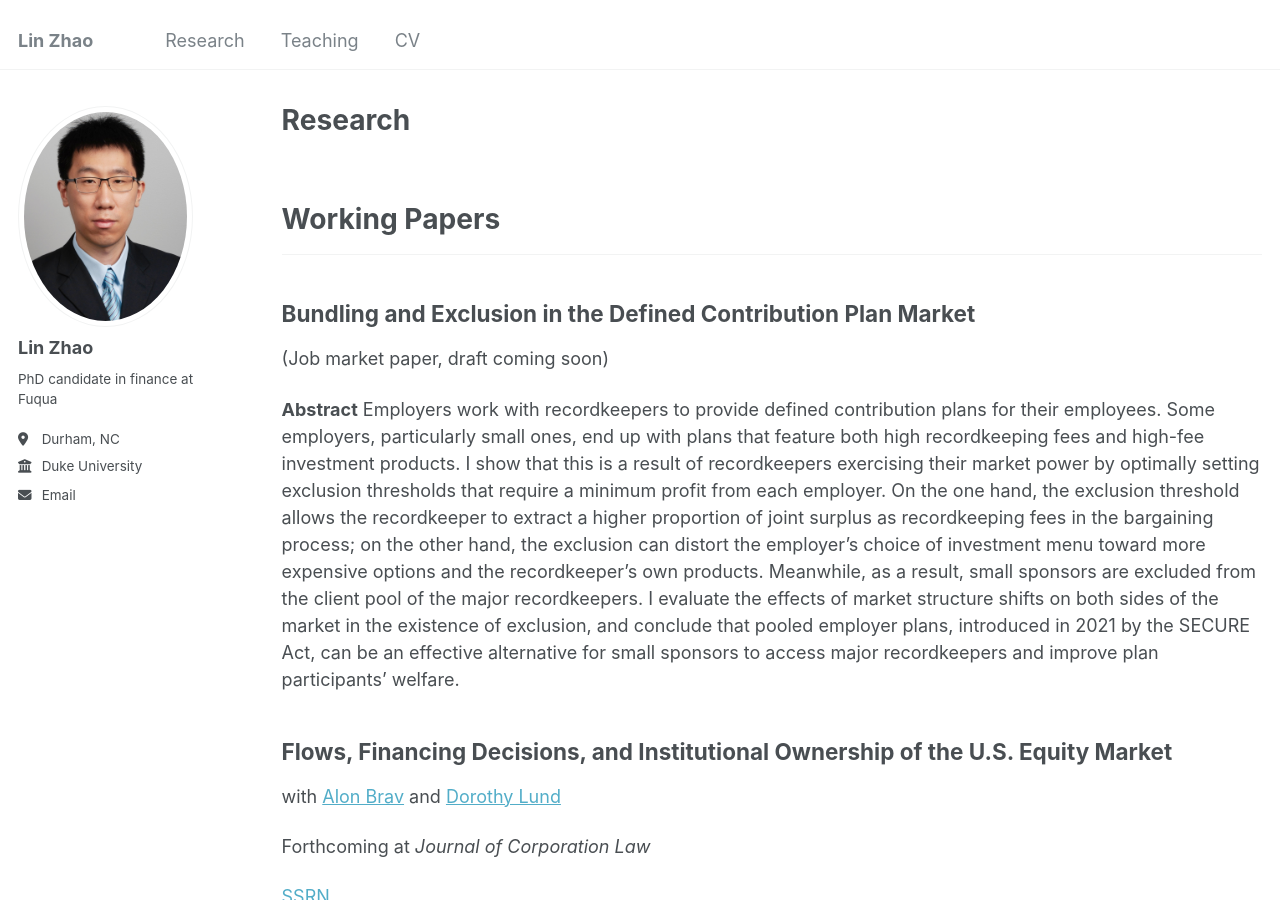
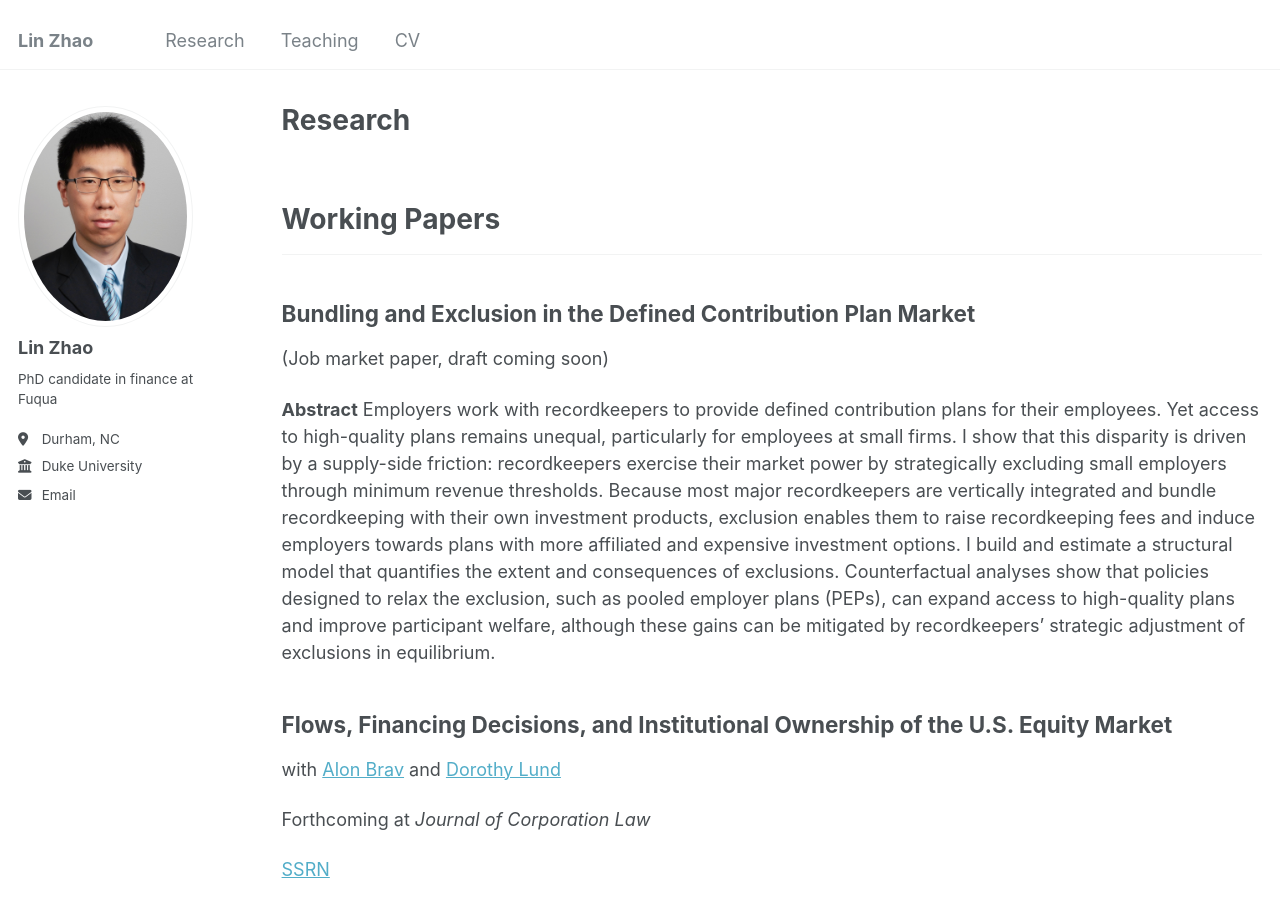
Before and after one commit to linzhao0351/linzhao0351.github.io, a Jekyll site: the page built from _pages/publications.md, in a window 1280 px wide and 900 px high. Built offline with Jekyll 4.4.1, drawn with Linux system fonts in a browser that asks for light colours.

Commit message:
Update abstract on defined contribution plans
Revised the abstract to highlight disparities in access to defined contribution plans for small employers and the implications of recordkeepers' market power.

```diff
--- a/_pages/publications.md
+++ b/_pages/publications.md
@@ -16,7 +16,7 @@ author_profile: true
 
 (Job market paper, draft coming soon)
 
-**Abstract** Employers work with recordkeepers to provide defined contribution plans for their employees. Some employers, particularly small ones, end up with plans that feature both high recordkeeping fees and high-fee investment products. I show that this is a result of recordkeepers exercising their market power by optimally setting exclusion thresholds that require a minimum profit from each employer. On the one hand, the exclusion threshold allows the recordkeeper to extract a higher proportion of joint surplus as recordkeeping fees in the bargaining process; on the other hand, the exclusion can distort the employer’s choice of investment menu toward more expensive options and the recordkeeper’s own products. Meanwhile, as a result, small sponsors are excluded from the client pool of the major recordkeepers. I evaluate the effects of market structure shifts on both sides of the market in the existence of exclusion, and conclude that pooled employer plans, introduced in 2021 by the SECURE Act, can be an effective alternative for small sponsors to access major recordkeepers and improve plan participants’ welfare.
+**Abstract** Employers work with recordkeepers to provide defined contribution plans for their employees. Yet access to high-quality plans remains unequal, particularly for employees at small firms. I show that this disparity is driven by a supply-side friction: recordkeepers exercise their market power by strategically excluding small employers through minimum revenue thresholds. Because most major recordkeepers are vertically integrated and bundle recordkeeping with their own investment products, exclusion enables them to raise recordkeeping fees and induce employers towards plans with more affiliated and expensive investment options. I build and estimate a structural model that quantifies the extent and consequences of exclusions. Counterfactual analyses show that policies designed to relax the exclusion, such as pooled employer plans (PEPs), can expand access to high-quality plans and improve participant welfare, although these gains can be mitigated by recordkeepers' strategic adjustment of exclusions in equilibrium.
 
 
 ## Flows, Financing Decisions, and Institutional Ownership of the U.S. Equity Market
```
